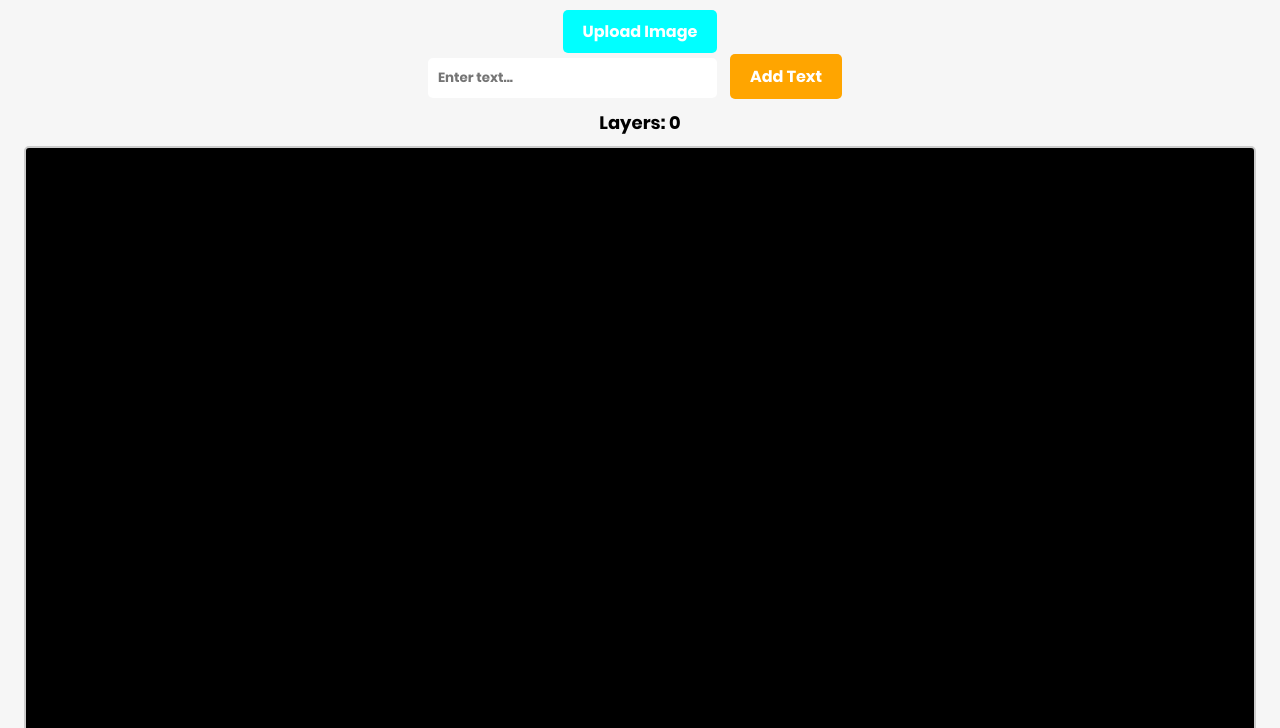
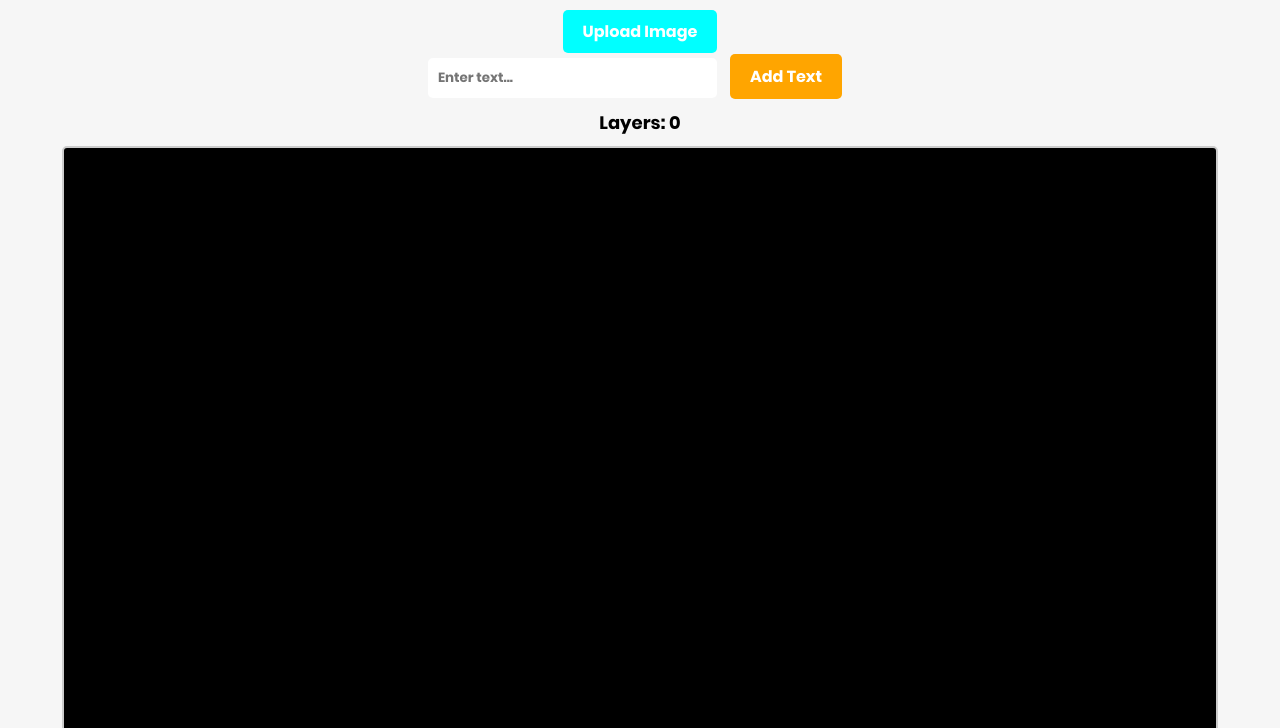
Before and after one commit to BuyCode123/YTthumb, a plain HTML site: page index.html in a window 1280 px wide. Shown: the part 72-800 px from the top of the page. Drawn offline with Linux system fonts and the light colour scheme.

Commit message:
Update index.html

```diff
--- a/index.html
+++ b/index.html
@@ -35,7 +35,7 @@ text-align: center;
 
         #editorCanvas {
             background-color: #000;
-            width: 96%;
+            width: 90%;
             height: auto;
    font-family: "Bold";
 border-radius: 5px;
```
